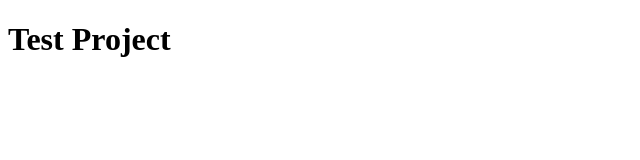
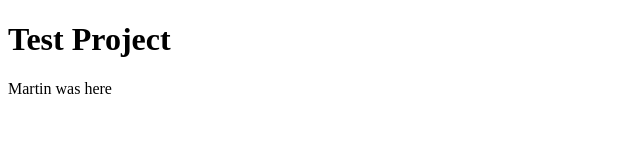
Before and after one commit to flsks/asdasd, a plain HTML site: page index.html in a window 1280 px wide. Shown: the whole page, without its empty margins (0-640 px from the left). Drawn offline with Linux system fonts and the light colour scheme.

Commit message:
work on index done

```diff
--- a/index.html
+++ b/index.html
@@ -8,5 +8,6 @@
   </head>
   <body>
     <h1>Test Project</h1>
+    <p>Martin was here</p>
   </body>
 </html>
```
